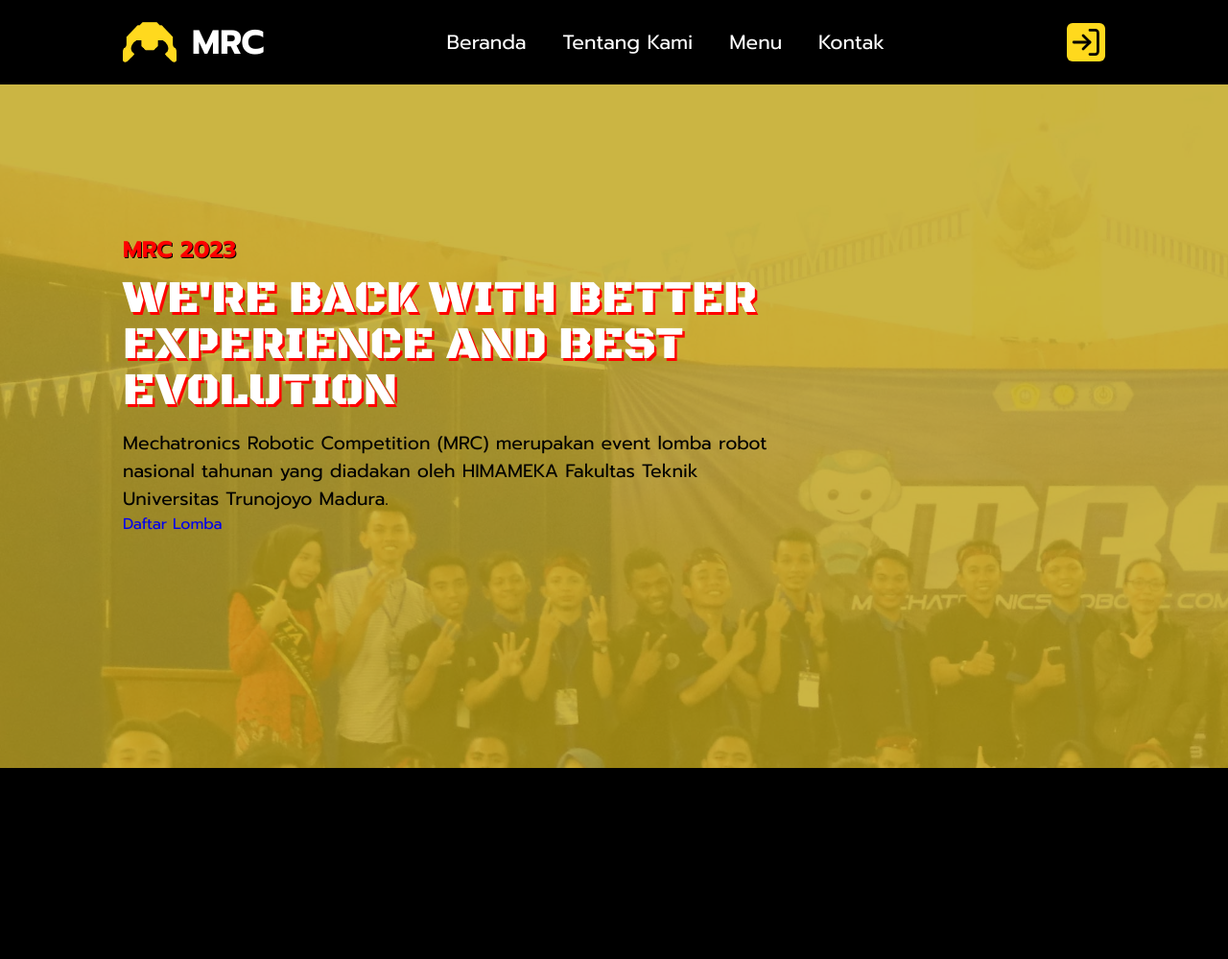
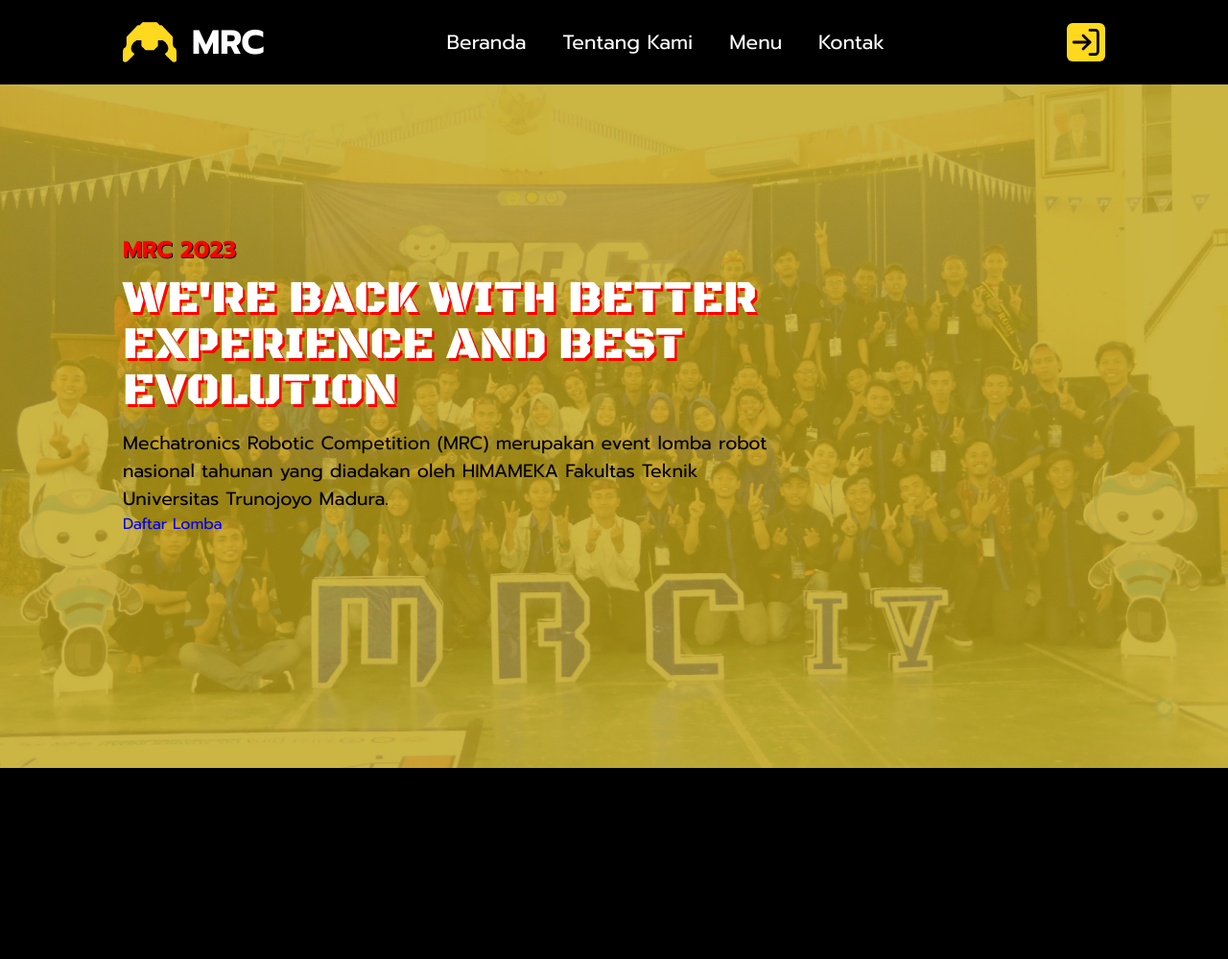
Before and after one commit to ubaidillah-dl/Projek-MRC, a PHP site: page / in a window 1280 px wide. Shown: the top 999 px of the page at 96% size. Run offline with PHP 8.4, Linux system fonts and the light colour scheme.

Commit message:
perbarui 19:33

```diff
--- a/css/style.css
+++ b/css/style.css
@@ -71,7 +71,7 @@
 }
 
 .navbar .navbar-nav a:hover {
-  color: var(--primary);
+  color: var(--font);
 }
 
 .navbar .navbar-nav a::after {
@@ -135,12 +135,12 @@
 /* Hero */
 .hero {
   position: relative;
-  min-height: 100vh;
+  height: 100vh;
   display: flex;
   align-items: center;
   background-image: url("../assets/Bg1.jpg");
   background-repeat: no-repeat;
-  background-size: 200%;
+  background-size: cover;
 }
 
 .hero::after {
```
